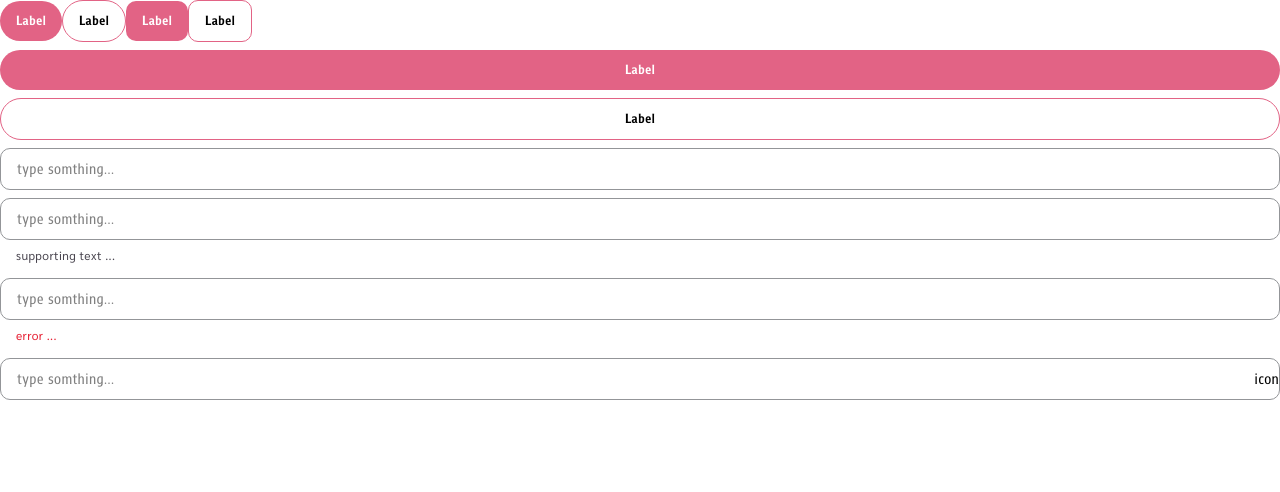
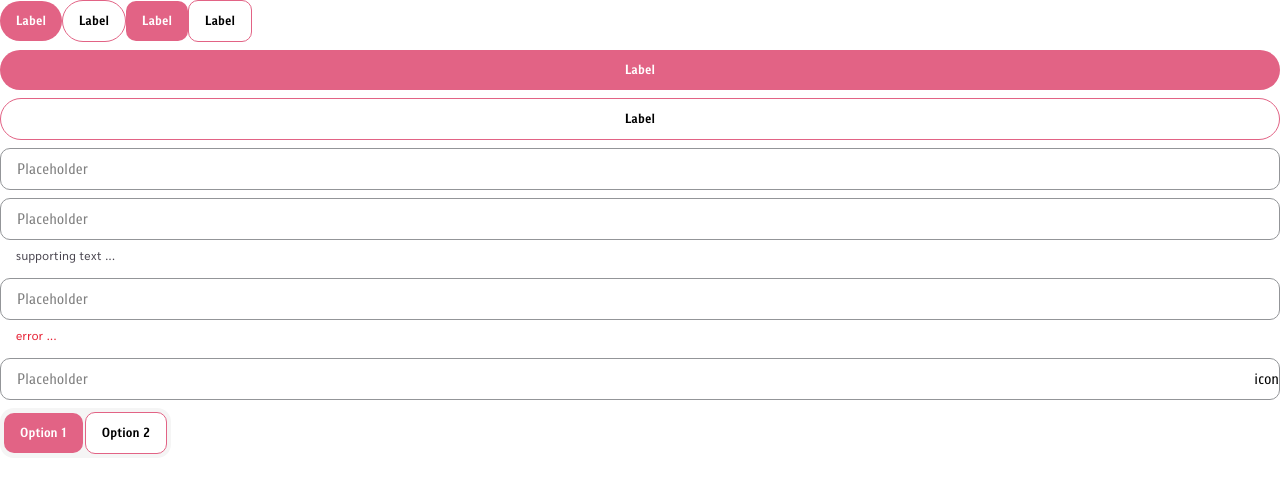
Before and after one commit to NlNJ4/CUNEX-setup-test, a Next.js app: page / in a window 1280 px wide. Shown: the top 492 px of the page. Built offline with nearby package versions, Linux system fonts and the light colour scheme.

Commit message:
feature : fix TextFeild & GroupFilterButton

```diff
--- a/src/app/page.tsx
+++ b/src/app/page.tsx
@@ -1,4 +1,5 @@
 import Button from "@components/Button";
+import GroupFilterButton from "@components/GroupFilterButton";
 import TextField from "@components/TextField";
 export default function Home() {
   return (
@@ -21,10 +22,18 @@ export default function Home() {
       <Button mode="outline" bordered="round" expanded={true}>
         Label
       </Button>
-      <TextField placeholder="type somthing..."/>
-      <TextField supportingText="supporting text ..." placeholder="type somthing..."/>
-      <TextField error supportingText="error ..." placeholder="type somthing..."/>
-      <TextField endIcon={<span>icon</span>} placeholder="type somthing..."/>
+      <TextField placeholder="Placeholder" />
+      <TextField supportingText="supporting text ..." placeholder="Placeholder" />
+      <TextField error supportingText="error ..." placeholder="Placeholder" />
+      <TextField endIcon={<span>icon</span>} placeholder="Placeholder" />
+      <GroupFilterButton
+        options={[
+          { value: 'option1', label: 'Option 1' },
+          { value: 'option2', label: 'Option 2' },
+        ]}
+        value="option1"
+      />
+
     </div>
   );
 }
--- /dev/null
+++ b/src/components/GroupFilterButton.tsx
@@ -0,0 +1,55 @@
+"use client";
+import cn from "@utils/cn";
+import { StyleableFC } from "@utils/misc";
+import * as React from "react";
+
+import Button from "./Button";
+
+type Option = {
+  value: string;
+  label: React.ReactNode;
+};
+
+type GroupFilterButtonProps = {
+  options: [Option, Option];
+  value: string;
+//   onChange: (value: string | null) => void;
+};
+
+const GroupFilterButton: StyleableFC<GroupFilterButtonProps> = ({
+  className,
+  options,
+  value,
+//   onChange,
+  ...props
+}) => {
+  const [leftOption, rightOption] = options;
+
+  return (
+    <div
+      className={cn(
+        "inline-flex items-center gap-0.5 rounded-xl bg-neutral-100 p-1",
+        className
+      )}
+      {...props}
+    >
+      <Button
+        mode={value === leftOption.value ? "filled" : "outline"}
+        bordered="square"
+        expanded={false}
+      >
+        {leftOption.label}
+      </Button>
+      <Button
+        mode={value === rightOption.value ? "filled" : "outline"}
+        bordered="square"
+        expanded={false}
+
+      >
+        {rightOption.label}
+      </Button>
+    </div>
+  );
+};
+
+export default GroupFilterButton;
--- a/src/components/TextField.tsx
+++ b/src/components/TextField.tsx
@@ -33,6 +33,7 @@ const TextField: StyleableFC<TextFieldProps> = React.forwardRef<
 
         <div className="flex w-full items-center rounded-lg border border-neutral-400 bg-white gap-1">
           <input
+            type="text"
             ref={ref}
             className={cn(
               "w-full my-[0.5rem] mx-4",
```
